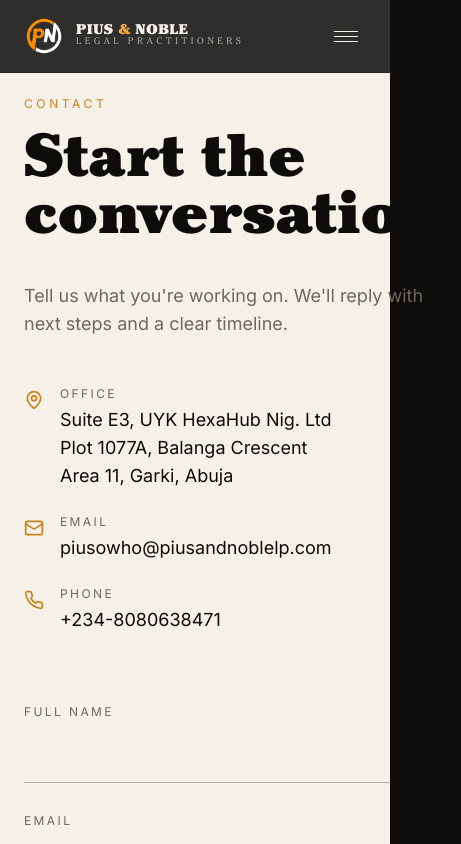
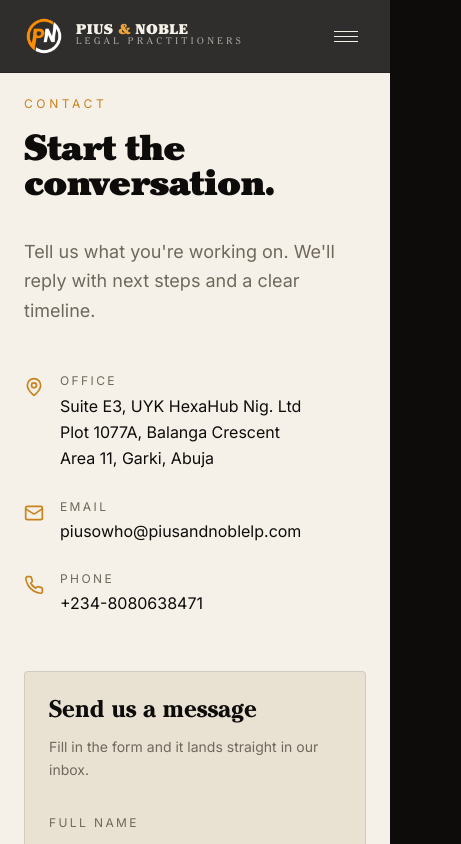
Before and after one commit to PIUSANDNOBLELP/PiusandNobleLP-, a Next.js app: page /contact in a window 390 px wide. Shown: the top 844 px of the page, 461 px wide, since content can reach past the window. Built offline with nearby package versions, Linux system fonts and the light colour scheme.

Commit message:
fix: stop the contact heading and details overflowing

```diff
--- a/app/contact/page.tsx
+++ b/app/contact/page.tsx
@@ -15,20 +15,25 @@ export default function ContactPage() {
     <>
       <Nav />
       <main className="bg-paper pt-24">
-        <div className="mx-auto grid max-w-7xl gap-16 px-6 pb-24 md:px-10 lg:grid-cols-2">
-          <div>
+        <div className="mx-auto max-w-7xl px-6 pb-24 md:px-10">
+          <div className="grid gap-14 lg:grid-cols-[1fr_1.05fr] lg:items-start lg:gap-20">
+            {/* Left — intro + contact details */}
+            <div className="min-w-0">
               <p className="mb-6 text-xs uppercase tracking-[0.3em] text-gold-deep">Contact</p>
-            <h1 className="font-display text-6xl font-black leading-[0.95] md:text-8xl">Start the conversation.</h1>
-            <p className="mt-8 max-w-md text-lg text-mute">
-              Tell us what you&apos;re working on. We&apos;ll reply with next steps and a clear timeline.
+              <h1 className="font-display max-w-xl text-4xl font-black leading-[0.96] tracking-tight break-words md:text-5xl lg:text-6xl">
+                Start the conversation.
+              </h1>
+              <p className="mt-8 max-w-md text-lg leading-relaxed text-mute">
+                Tell us what you&apos;re working on. We&apos;ll reply with next steps and a clear
+                timeline.
               </p>
 
-            <div className="mt-12 space-y-6">
+              <div className="mt-12 space-y-7">
                 <div className="flex items-start gap-4">
                   <MapPinIcon />
                   <div>
                     <p className="text-xs uppercase tracking-[0.2em] text-mute">Office</p>
-                  <p className="mt-1 max-w-sm text-lg text-ink">
+                    <p className="mt-1 max-w-sm text-base leading-relaxed text-ink md:text-lg">
                       Suite E3, UYK HexaHub Nig. Ltd
                       <br />
                       Plot 1077A, Balanga Crescent
@@ -37,20 +42,28 @@ export default function ContactPage() {
                     </p>
                   </div>
                 </div>
+
                 <div className="flex items-start gap-4">
                   <MailIcon />
-                <div>
+                  <div className="min-w-0">
                     <p className="text-xs uppercase tracking-[0.2em] text-mute">Email</p>
-                  <a href={`mailto:${FIRM_EMAIL}`} className="mt-1 block text-lg text-ink transition-colors hover:text-gold-deep">
+                    <a
+                      href={`mailto:${FIRM_EMAIL}`}
+                      className="mt-1 block break-words text-base text-ink transition-colors hover:text-gold-deep md:text-lg"
+                    >
                       {FIRM_EMAIL}
                     </a>
                   </div>
                 </div>
+
                 <div className="flex items-start gap-4">
                   <PhoneIcon />
                   <div>
                     <p className="text-xs uppercase tracking-[0.2em] text-mute">Phone</p>
-                  <a href={`tel:${FIRM_PHONE.replace(/-/g, "")}`} className="mt-1 block text-lg text-ink transition-colors hover:text-gold-deep">
+                    <a
+                      href={`tel:${FIRM_PHONE.replace(/-/g, "")}`}
+                      className="mt-1 block text-base text-ink transition-colors hover:text-gold-deep md:text-lg"
+                    >
                       {FIRM_PHONE}
                     </a>
                   </div>
@@ -58,7 +71,19 @@ export default function ContactPage() {
               </div>
             </div>
 
+            {/* Right — form */}
+            <div className="min-w-0">
+              <div className="rounded-sm border border-ink/10 bg-paper-deep p-6 md:p-9">
+                <p className="font-display text-2xl font-bold md:text-3xl">Send us a message</p>
+                <p className="mt-2 text-sm leading-relaxed text-mute">
+                  Fill in the form and it lands straight in our inbox.
+                </p>
+                <div className="mt-7">
                   <ContactForm />
+                </div>
+              </div>
+            </div>
+          </div>
         </div>
       </main>
       <Footer />
```
Lines whose indentation alone changed are shown as unchanged.
